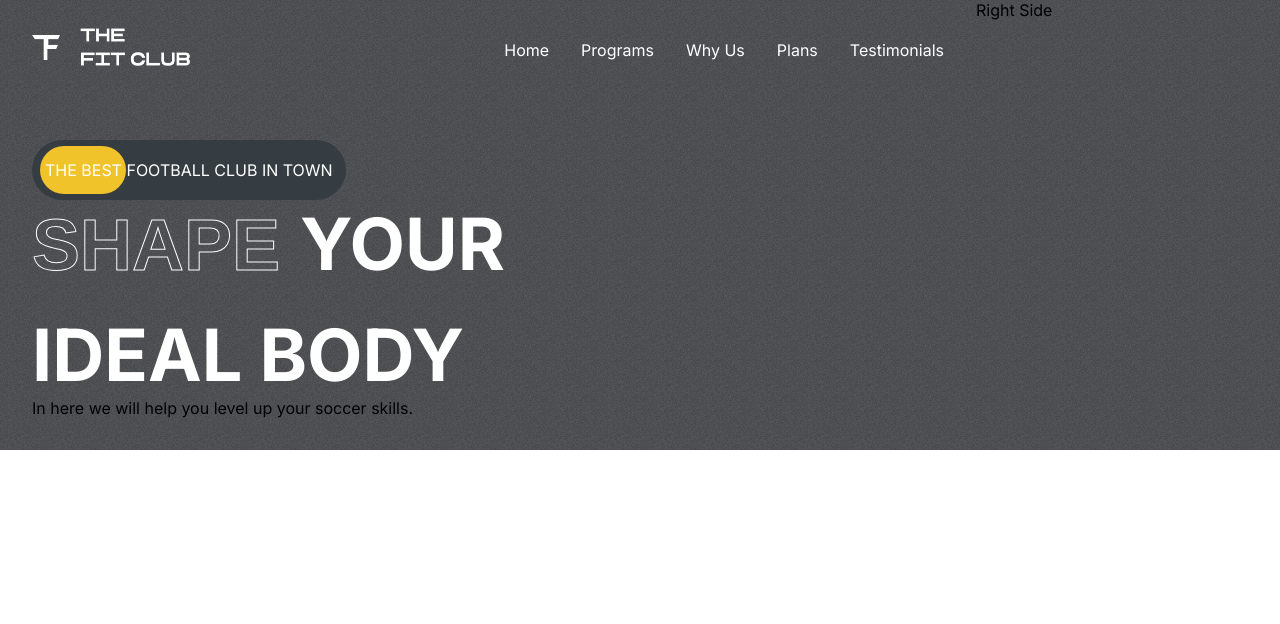
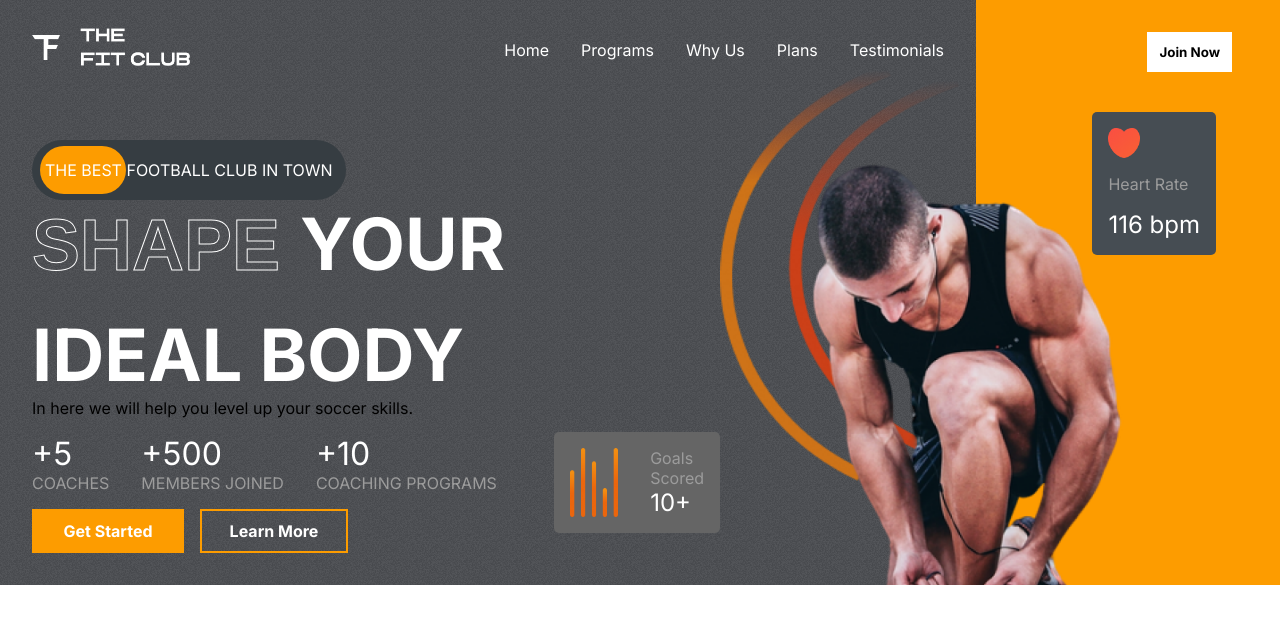
Before and after one commit to vnithish/Football-club, a React (Create React App) app: page / in a window 1280 px wide. Shown: the top 624 px of the page. Built offline with nearby package versions, Linux system fonts and the light colour scheme.

Commit message:
hero section done animations added

```diff
--- a/src/App.css
+++ b/src/App.css
@@ -7,7 +7,7 @@
   --caloryCard: #656565;
   --planCard: linear-gradient(210.41deg, #fa5042 1.14%, #ffa739 100.75%);
   --appColor:  #3c3f45;
-  --gold: rgb(241, 195, 43);
+  --gold: rgb(253, 156, 0);
 }
 
 .App {
@@ -29,3 +29,18 @@
   -webkit-text-stroke-width: 1px;
   -webkit-text-stroke-color: white;
 }
+
+.btn{
+  background-color: white;
+  padding: 0.5rem;
+  font-weight: bold;
+  border: 4px solid transparent;
+  transition: 300ms all;
+  display: flex;
+  align-items: center;
+  justify-content: center;
+}
+
+.btn:hover{
+  cursor: pointer;
+}
--- a/src/components/Hero.css
+++ b/src/components/Hero.css
@@ -10,7 +10,9 @@
 }
 
 .right-h {
-  flex: 1
+  flex: 1;
+  position: relative;
+  background-color: var(--gold);
 }
 
 .the-best-ad{
@@ -46,3 +48,124 @@
   letter-spacing: 1px;
   width: 80%;
 }
+
+.figures{
+  display: flex;
+  gap: 2rem;
+  margin-top: 1rem;
+}
+
+.figures>div{
+  display: flex;
+  flex-direction: column;
+}
+
+.figures>div>span:nth-of-type(1){
+  color: white;
+  font-size: 2rem;
+}
+
+.figures>div>span:nth-of-type(2){
+  color: var(--gray);
+  text-transform: uppercase;
+}
+
+.hero-buttons{
+  display: flex;
+  gap: 1rem;
+  font-weight: normal;
+  margin-top: 1rem;
+}
+
+.hero-buttons>:nth-child(2){
+  color: white;
+  background-color: transparent;
+  width: 8rem;
+  border: 2px solid var(--gold);
+}
+
+.hero-buttons>:nth-child(1){
+  color: white;
+  background-color: var(--gold);
+  width: 8rem;
+}
+
+.right-h>.btn{
+  position: absolute;
+  right: 3rem;
+  top: 2rem;
+  color: black;
+}
+
+.heart-rate{
+  display: flex;
+  flex-direction: column;
+  gap: 1rem;
+  background-color: var(--darkGrey);
+  width: fit-content;
+  padding: 1rem;
+  align-items: start;
+  border-radius: 5px;
+  position: absolute;
+  right: 4rem;
+  top: 7rem;
+}
+
+.heart-rate>:nth-child(2){
+  color: var(--gray);
+}
+
+.heart-rate>:nth-child(3){
+  color: white;
+  font-size: 1.5rem;
+}
+
+.heart-rate>img{
+  width: 2rem;
+}
+
+.hero-image{
+  position: absolute;
+  top: 10rem;
+  right: 8rem;
+  width: 23rem;
+}
+
+.hero-image-back{
+  position: absolute;
+  top: 4rem;
+  right: 20rem;
+  z-index: -1;
+  width: 15rem;
+}
+
+.goals{
+  display: flex;
+  gap: 2rem;
+  background-color: var(--caloryCard);
+  border-radius: 5px;
+  padding: 1rem;
+  width: fit-content;
+  position: absolute;
+  top: 27rem;
+  right: 35rem;
+}
+
+.goals>img{
+  width: 3rem;
+}
+
+.goals>div{
+  display: flex;
+  flex-direction: column;
+  justify-content: space-between;
+}
+
+.goals>div>:nth-child(1){
+  color: var(--gray);
+}
+
+.goals>div>:nth-child(2){
+  color: white;
+  font-size: 1.5rem;
+}
--- a/src/components/Hero.jsx
+++ b/src/components/Hero.jsx
@@ -1,15 +1,26 @@
 import React from "react";
 import Header from "./Header/Header";
 import './Hero.css' ;
+import hero_image from "../assets/hero_image.png";
+import hero_image_back from "../assets/hero_image_back.png";
+import Heart from "../assets/heart.png";
+import Calories from "../assets/calories.png";
 
+
+import {motion} from 'framer-motion'
 const Hero = () => {
+  const transition = {type: 'spring', duration:3}
   return (
     <div className="hero">
       <div className="left-h">
         <Header />
 
         <div className="the-best-ad">
-          <div></div>
+          <motion.div
+            initial={{left: '238px'}}
+            whileInView={{left: '8px'}}
+            transition={{...transition, type: 'tween'}}
+          ></motion.div>
           <span>The Best Football Club In Town</span>
         </div>
 
@@ -26,9 +37,59 @@ const Hero = () => {
           In here we will help you level up your soccer skills.
           </span>
         </div>
+
+
+      {/*figures*/}
+      <div className="figures">
+        <div>
+          <span>+5</span>
+          <span>Coaches</span>
+        </div>
+        <div>
+          <span>+500</span>
+          <span>Members Joined</span>
+        </div>
+        <div>
+        <span>+10</span>
+        <span>Coaching Programs</span>
+        </div>
       </div>
+
+      <div className="hero-buttons">
+        <buttons className="btn">Get Started</buttons>
+        <buttons className="btn">Learn More</buttons>
+      </div>
+    </div>
       <div className="right-h">
-        Right Side
+        <button className="btn">Join Now</button>
+
+        <motion.div
+        className="heart-rate"
+        transition={transition}
+        whileInView={{right: "4rem"}}
+        initial={{right: "-1rem"}}>
+          <img src={Heart} alt="" />
+          <span>Heart Rate</span>
+          <span>116 bpm</span>
+        </motion.div>
+
+        <img src={hero_image} alt="" className="hero-image" />
+        <motion.img
+        initial={{right: "11rem"}}
+        whileInView={{right: "20rem"}}
+        transition={transition}
+        src={hero_image_back} alt="" className="hero-image-back" />
+
+        <motion.div className="goals"
+        transition={transition}
+        whileInView={{right: "35rem"}}
+        initial={{right: "37rem"}}>
+          <img src={Calories} alt="" />
+          <div>
+            <span>Goals Scored</span>
+            <span>10+</span>
+          </div>
+        </motion.div>
       </div>
     </div>
   )
```
Also changed, not shown: 1 other file (tests, documents, lock files or other folders).
